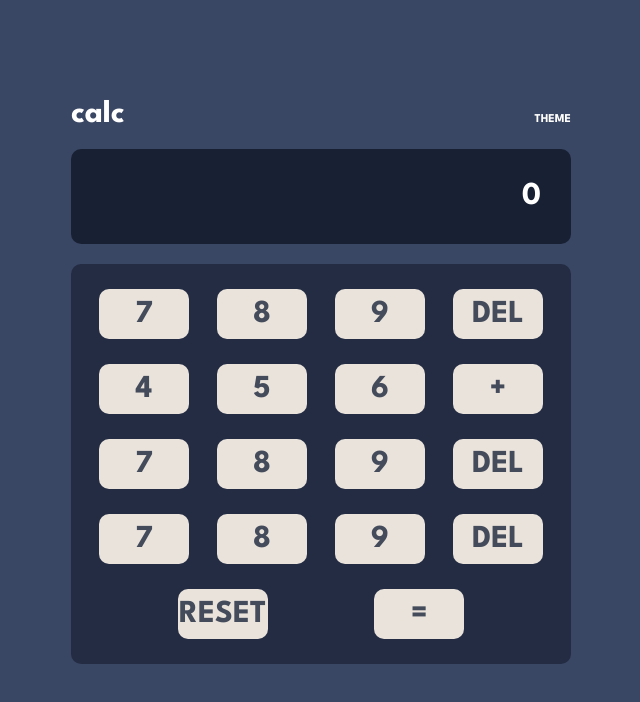
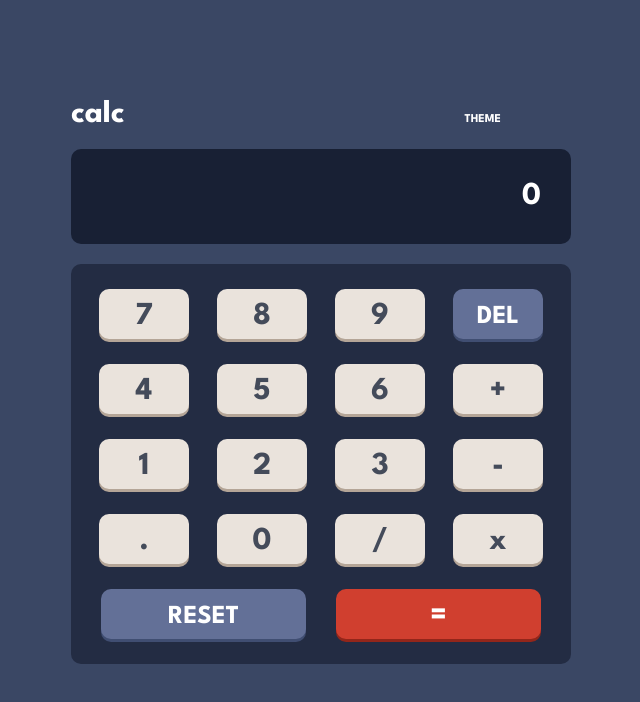
Before and after one commit to metazer0/calculator-app-main, a plain HTML site: page index.html in a window 1280 px wide. Shown: the whole page, without its empty margins (319-959 px from the left). Drawn offline with Linux system fonts and the light colour scheme.

Commit message:
main layout done. added animations

```diff
--- a/index.html
+++ b/index.html
@@ -23,7 +23,7 @@
           <div class="key">7</div>
           <div class="key">8</div>
           <div class="key">9</div>
-          <div class="key">DEL</div>
+          <div class="key delete">DEL</div>
         </div>
         <div class="row">
           <div class="key">4</div>
@@ -32,20 +32,20 @@
           <div class="key">+</div>
         </div>
         <div class="row">
-          <div class="key">7</div>
-          <div class="key">8</div>
-          <div class="key">9</div>
-          <div class="key">DEL</div>
+          <div class="key">1</div>
+          <div class="key">2</div>
+          <div class="key">3</div>
+          <div class="key">-</div>
         </div>
         <div class="row">
-          <div class="key">7</div>
-          <div class="key">8</div>
-          <div class="key">9</div>
-          <div class="key">DEL</div>
+          <div class="key">.</div>
+          <div class="key">0</div>
+          <div class="key">/</div>
+          <div class="key">x</div>
         </div>
         <div class="row last-row">
-          <div class="key">RESET</div>
-          <div class="key">=</div>
+          <div class="key reset">RESET</div>
+          <div class="key equal">=</div>
         </div>
       </div>
     </div>
--- a/styles.css
+++ b/styles.css
@@ -64,4 +64,58 @@ body{
     height: 50px;
     width: 90px;
     background-color: hsl(30, 25%, 89%);
+    box-shadow: 0px 3px 0px 0px hsl(28, 16%, 65%);
+    padding-top: 5px;
 }
+
+.toggler{
+    margin-right: 70px;
+}
+
+.reset{
+    width: 205px;
+}
+
+.equal{
+    width: 205px;
+    color: hsl(0, 0%, 100%);
+    box-shadow: 0px 3px 0px 0px hsl(6, 70%, 34%);
+    background: hsl(6, 63%, 50%);
+}
+
+.delete, .reset{
+    font-size: 26px;
+    background: hsl(225, 21%, 49%);
+    box-shadow: 0px 3px 0px 0px hsl(224, 28%, 35%);
+    color: hsl(0, 0%, 100%);
+}
+
+.key:hover{
+    cursor: pointer;
+    background-color: white;
+}
+
+.equal:hover{
+    cursor: pointer;
+    background-color: rgb(255, 103, 103);
+}
+
+.reset:hover{
+    cursor: pointer;
+    background-color: hsl(225, 100%, 82%);
+}
+
+.delete:hover{
+    cursor: pointer;
+    background-color: hsl(225, 100%, 82%);
+}
+
+@keyframes keyPressAnimation {
+    0% { transform: scale(1); }
+    50% { transform: scale(0.9); }
+    100% { transform: scale(1); }
+}
+
+.key:active {
+    animation: keyPressAnimation 0.1s ease;
+}
```
